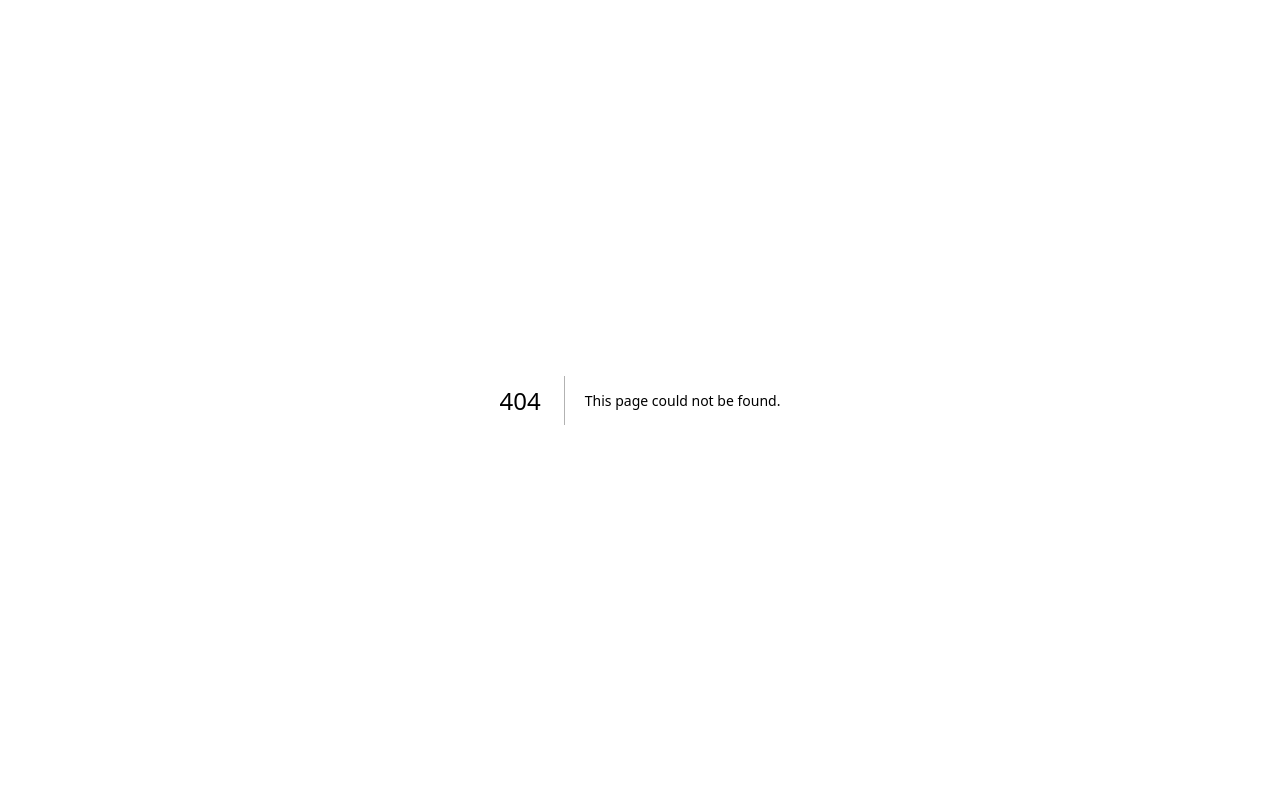
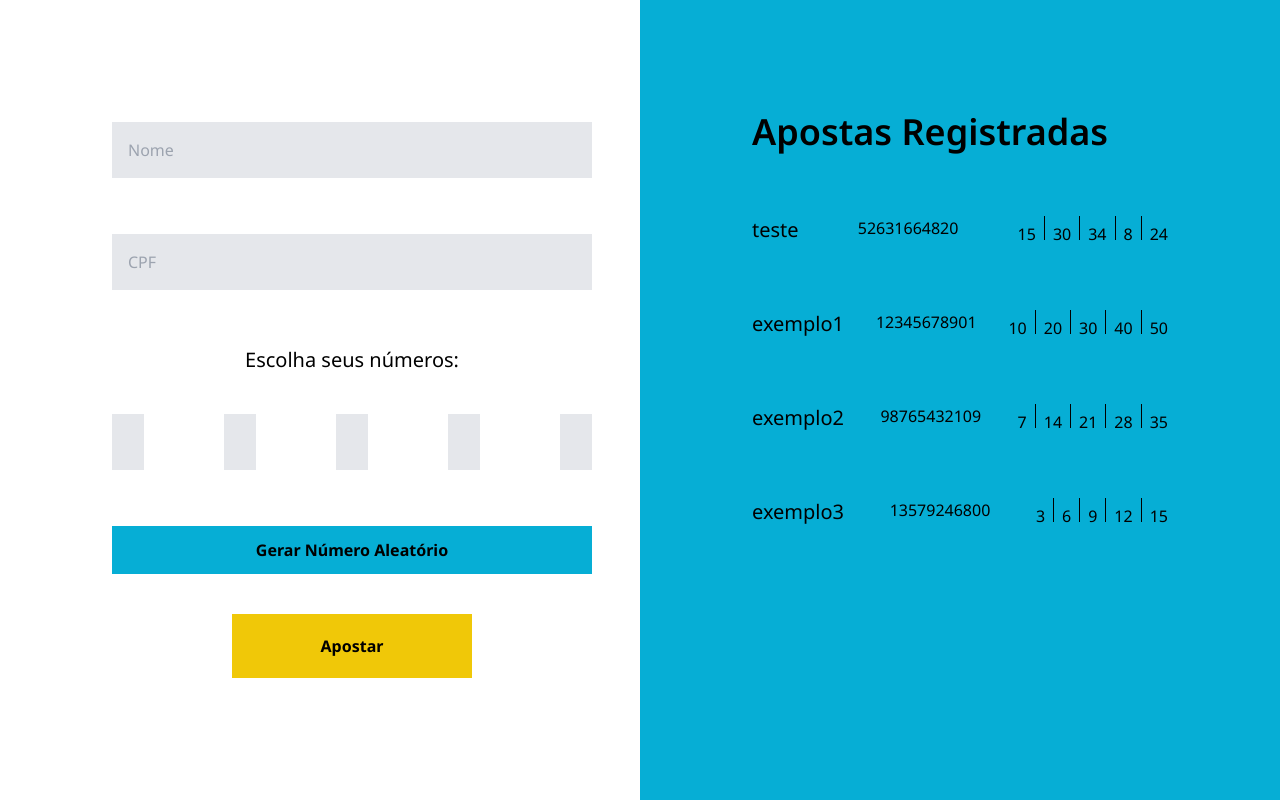
Before and after one commit to jufazenda/megasena-dell, a Next.js app: page /bet in a window 1280 px wide. Before the commit this address had no page. Built offline with nearby package versions, Linux system fonts and the light colour scheme.

Commit message:
inicio do front

```diff
--- /dev/null
+++ b/src/Types/Props.tsx
@@ -0,0 +1,4 @@
+export interface PropsInput {
+  type: string
+  placeholder?: string
+}
--- /dev/null
+++ b/src/pages/bet.tsx
@@ -0,0 +1,105 @@
+import React from 'react'
+import { Noto_Sans } from 'next/font/google'
+import Head from 'next/head'
+import Inputs from './components/Inputs'
+
+const noto = Noto_Sans({ subsets: ['latin'] })
+
+const Bet = () => {
+  const apostasTestes = [
+    {
+      nome: 'teste',
+      cpf: '52631664820',
+      num1: 15,
+      num2: 30,
+      num3: 34,
+      num4: 8,
+      num5: 24,
+    },
+    {
+      nome: 'exemplo1',
+      cpf: '12345678901',
+      num1: 10,
+      num2: 20,
+      num3: 30,
+      num4: 40,
+      num5: 50,
+    },
+    {
+      nome: 'exemplo2',
+      cpf: '98765432109',
+      num1: 7,
+      num2: 14,
+      num3: 21,
+      num4: 28,
+      num5: 35,
+    },
+    {
+      nome: 'exemplo3',
+      cpf: '13579246800',
+      num1: 3,
+      num2: 6,
+      num3: 9,
+      num4: 12,
+      num5: 15,
+    },
+  ]
+
+  return (
+    <>
+      <Head>
+        <title>IT Academy</title>
+      </Head>
+      <main
+        className={`flex min-h-screen items-center justify-center  ${noto.className}`}
+      >
+        <div className=' flex min-h-screen w-1/2'>
+          <form className='flex flex-col gap-10 p-28 justify-center items-center'>
+            <Inputs type='text' placeholder='Nome' />
+            <Inputs type='text' placeholder='CPF' />
+            <span className='text-xl'>Escolha seus números:</span>
+            <div className='flex gap-20'>
+              <Inputs type='number' />
+              <Inputs type='number' />
+              <Inputs type='number' />
+              <Inputs type='number' />
+              <Inputs type='number' />
+            </div>
+            <button className='bg-blue-padrao py-3 font-bold w-full'>
+              Gerar Número Aleatório
+            </button>
+
+            <button className='bg-yellow-padrao py-5 font-bold w-1/2'>
+              Apostar
+            </button>
+          </form>
+        </div>
+
+        <div className='bg-blue-padrao flex flex-col min-h-screen w-1/2 p-28 gap-16'>
+          <span className='text-4xl font-semibold'>
+            Apostas Registradas
+          </span>
+          {apostasTestes.map((aposta, index) => (
+            <div key={index} className='flex w-full justify-between'>
+              <span className='text-xl'>{aposta.nome}</span>
+              <span>{aposta.cpf}</span>
+              <div>
+                <span className='inline-block'>{aposta.num1}</span>
+                <hr className='inline-block border-l border-black mx-2 h-6' />
+                <span className='inline-block'>{aposta.num2}</span>
+                <hr className='inline-block border-l border-black mx-2 h-6' />
+                <span className='inline-block'>{aposta.num3}</span>
+                <hr className='inline-block border-l border-black mx-2 h-6' />
+                <span className='inline-block'>{aposta.num4}</span>
+                <hr className='inline-block border-l border-black mx-2 h-6' />
+                <span className='inline-block'>{aposta.num5}</span>
+              </div>
+            </div>
+          ))}
+        </div>
+      </main>
+    </>
+  )
+}
+
+export default Bet
--- /dev/null
+++ b/src/pages/components/Inputs.tsx
@@ -0,0 +1,14 @@
+import { PropsInput } from '@/Types/Props'
+import React from 'react'
+
+const Inputs = ({ type, placeholder }: PropsInput) => {
+  return (
+    <input
+      className='flex bg-gray-200 w-full border-0 mb-4 p-4 text-md focus:border-transparent focus:outline-none'
+      type={type}
+      placeholder={placeholder}
+    />
+  )
+}
+
+export default Inputs
--- a/src/pages/index.tsx
+++ b/src/pages/index.tsx
@@ -1,10 +1,24 @@
-import Image from 'next/image'
-import { Inter } from 'next/font/google'
+import { Noto_Sans } from 'next/font/google'
+import Head from 'next/head'
+import Link from 'next/link'
 
-const inter = Inter({ subsets: ['latin'] })
+const noto = Noto_Sans({ subsets: ['latin'] })
 
 export default function Home() {
-  return <main>
-
-  </main>
+  return (
+    <>
+      <Head>
+        <title>IT Academy</title>
+      </Head>
+      <main
+        className={`flex min-h-screen flex-col items-center justify-center p-24 ${noto.className}`}
+      >
+        <Link href={'/bet'}>
+          <div className='bg-blue-padrao text-3xl cursor-pointer text-white py-16 px-60 shadow-xl hover:shadow-2xl rounded-md'>
+            Nova Aposta
+          </div>
+        </Link>
+      </main>
+    </>
+  )
 }
--- a/src/styles/globals.css
+++ b/src/styles/globals.css
@@ -2,28 +2,8 @@
 @tailwind components;
 @tailwind utilities;
 
-:root {
-  --foreground-rgb: 0, 0, 0;
-  --background-start-rgb: 214, 219, 220;
-  --background-end-rgb: 255, 255, 255;
-}
-
-@media (prefers-color-scheme: dark) {
-  :root {
-    --foreground-rgb: 255, 255, 255;
-    --background-start-rgb: 0, 0, 0;
-    --background-end-rgb: 0, 0, 0;
-  }
-}
-
 body {
-  color: rgb(var(--foreground-rgb));
-  background: linear-gradient(
-      to bottom,
-      transparent,
-      rgb(var(--background-end-rgb))
-    )
-    rgb(var(--background-start-rgb));
+  background-color: #fff;
 }
 
 @layer utilities {
--- a/tailwind.config.ts
+++ b/tailwind.config.ts
@@ -1,20 +1,26 @@
-import type { Config } from "tailwindcss";
+import type { Config } from 'tailwindcss'
 
 const config: Config = {
   content: [
-    "./src/pages/**/*.{js,ts,jsx,tsx,mdx}",
-    "./src/components/**/*.{js,ts,jsx,tsx,mdx}",
-    "./src/app/**/*.{js,ts,jsx,tsx,mdx}",
+    './src/pages/**/*.{js,ts,jsx,tsx,mdx}',
+    './src/components/**/*.{js,ts,jsx,tsx,mdx}',
+    './src/app/**/*.{js,ts,jsx,tsx,mdx}',
   ],
   theme: {
     extend: {
       backgroundImage: {
-        "gradient-radial": "radial-gradient(var(--tw-gradient-stops))",
-        "gradient-conic":
-          "conic-gradient(from 180deg at 50% 50%, var(--tw-gradient-stops))",
+        'gradient-radial': 'radial-gradient(var(--tw-gradient-stops))',
+        'gradient-conic':
+          'conic-gradient(from 180deg at 50% 50%, var(--tw-gradient-stops))',
+      },
+      colors: {
+        'blue-padrao': '#06AED5',
+        'yellow-padrao': '#F0C808',
+        'blue-secundario': '#086788',
+        light: '#FFF1D0',
       },
     },
   },
   plugins: [],
-};
-export default config;
+}
+export default config
```
